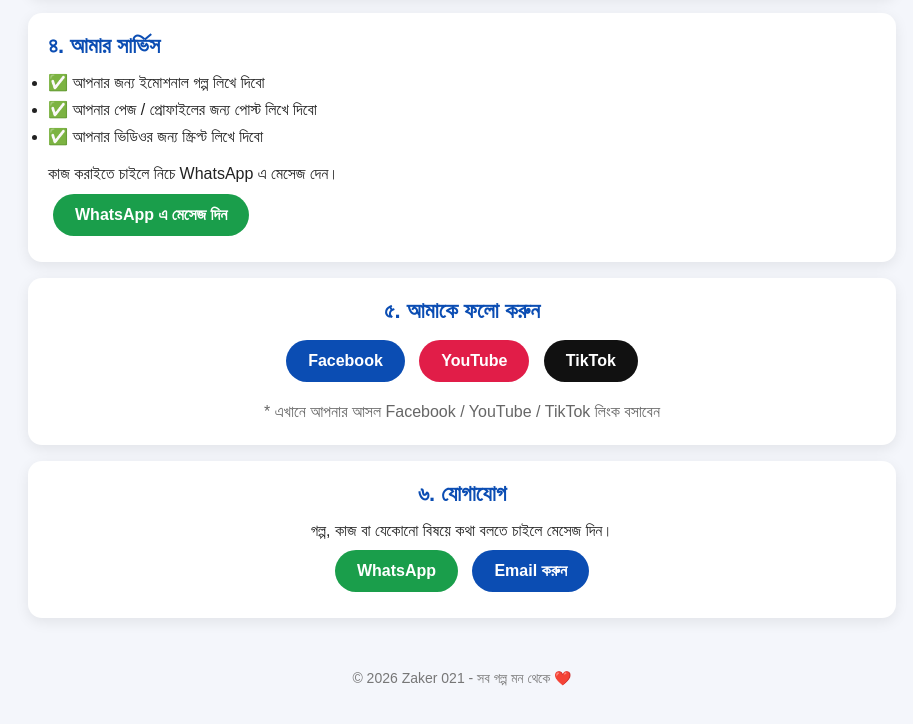
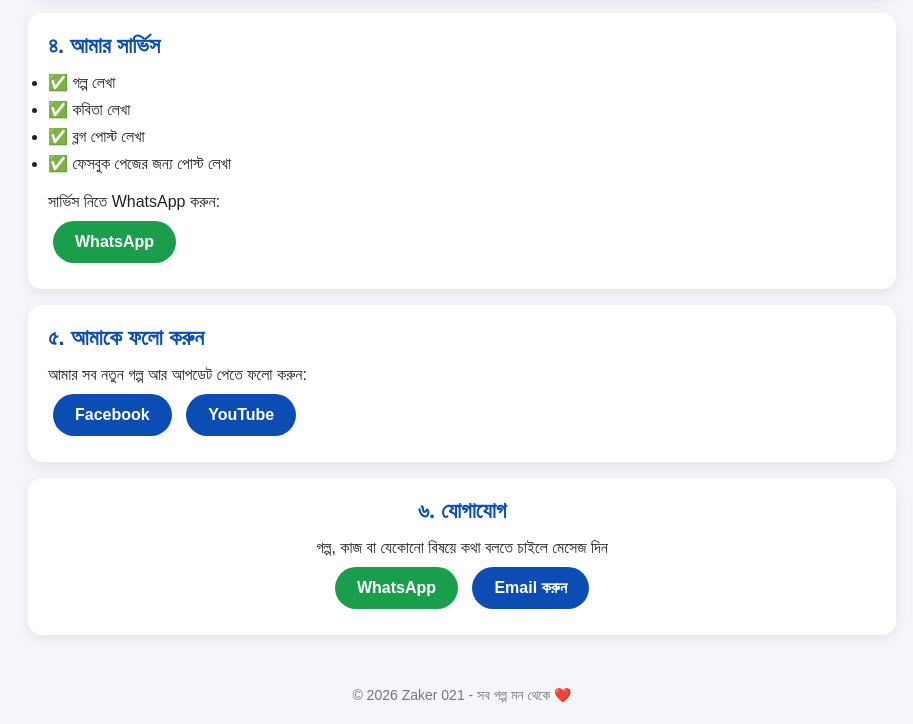
Before and after one commit to zaker021/zaker021.github.io, a plain HTML site: page index.html in a window 1280 px wide. Shown: the part 832-1556 px from the top of the page, without its empty margins (178-1091 px from the left). Drawn offline with Linux system fonts and the light colour scheme.

Commit message:
Update index.html

```diff
--- a/index.html
+++ b/index.html
@@ -59,33 +59,32 @@ body{background:#f4f6fb;color:#222}
 <div class="card">
 <h2>৪. আমার সার্ভিস</h2>
 <ul>
-<li>✅ আপনার জন্য ইমোশনাল গল্প লিখে দিবো</li>
-<li>✅ আপনার পেজ / প্রোফাইলের জন্য পোস্ট লিখে দিবো</li>
-<li>✅ আপনার ভিডিওর জন্য স্ক্রিপ্ট লিখে দিবো</li>
+<li>✅ গল্প লেখা</li>
+<li>✅ কবিতা লেখা</li>
+<li>✅ ব্লগ পোস্ট লেখা</li>
+<li>✅ ফেসবুক পেজের জন্য পোস্ট লেখা</li>
 </ul>
-<p style="margin-top:10px">কাজ করাইতে চাইলে নিচে WhatsApp এ মেসেজ দেন।</p>
-<a class="btn green" href="https://wa.me/8801XXXXXXXXX">WhatsApp এ মেসেজ দিন</a>
+<p style="margin-top:10px;">সার্ভিস নিতে WhatsApp করুন:</p>
+<a class="btn green" href="https://wa.me/8801713963024">WhatsApp</a>
 </div>
 
-<!-- 5. SOCIAL -->
-<div class="card" style="text-align:center">
+<!-- 5. FOLLOW -->
+<div class="card">
 <h2>৫. আমাকে ফলো করুন</h2>
-<a class="btn" href="#">Facebook</a>
-<a class="btn red" href="#">YouTube</a>
-<a class="btn black" href="#">TikTok</a>
-<p style="margin-top:10px;color:#666">* এখানে আপনার আসল Facebook / YouTube / TikTok লিংক বসাবেন</p>
+<p>আমার সব নতুন গল্প আর আপডেট পেতে ফলো করুন:</p>
+<a class="btn" href="https://facebook.com/zaker021" target="_blank">Facebook</a>
+<a class="btn" href="https://youtube.com/@zaker021" target="_blank">YouTube</a>
 </div>
 
 <!-- 6. CONTACT -->
 <div class="card" style="text-align:center">
 <h2>৬. যোগাযোগ</h2>
-<p>গল্প, কাজ বা যেকোনো বিষয়ে কথা বলতে চাইলে মেসেজ দিন।</p>
-<a class="btn green" href="https://wa.me/8801XXXXXXXXX">WhatsApp</a>
+<p>গল্প, কাজ বা যেকোনো বিষয়ে কথা বলতে চাইলে মেসেজ দিন</p>
+<a class="btn green" href="https://wa.me/8801715963024">WhatsApp</a>
 <a class="btn" href="mailto:zaker021@gmail.com">Email করুন</a>
 </div>
 
 </div>
-
 <div class="footer">© 2026 Zaker 021 - সব গল্প মন থেকে ❤️</div>
 </body>
 </html>
```
